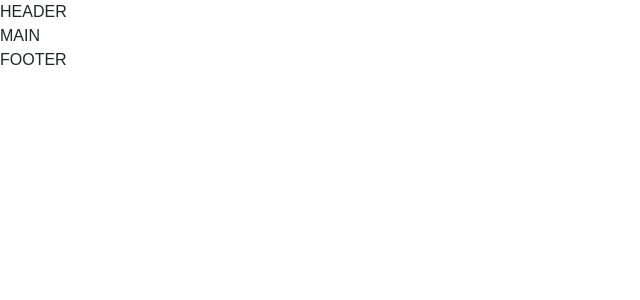
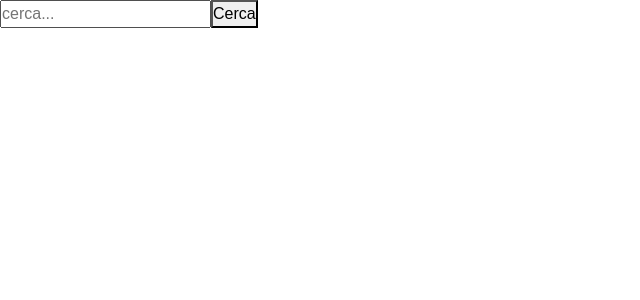
Before and after one commit to EmilDanielSamfirescu/vite-boolflix, a Vue app: page / in a window 1280 px wide. Shown: the top 300 px of the page, without its empty margins (0-640 px from the left). Built offline with nearby package versions, Linux system fonts and the light colour scheme.

Commit message:
milestone 1

```diff
--- a/index.html
+++ b/index.html
@@ -4,7 +4,7 @@
     <meta charset="UTF-8" />
     <link rel="icon" type="image/svg+xml" href="/vite.svg" />
     <meta name="viewport" content="width=device-width, initial-scale=1.0" />
-    <title>Vite + Vue</title>
+    <title>Bootflix</title>
   </head>
   <body>
     <div id="app"></div>
--- a/package.json
+++ b/package.json
@@ -10,6 +10,7 @@
   },
   "dependencies": {
     "@popperjs/core": "^2.11.8",
+    "axios": "^1.4.0",
     "bootstrap": "^5.3.0",
     "vue": "^3.3.4"
   },
--- a/src/App.vue
+++ b/src/App.vue
@@ -2,6 +2,7 @@
 import HeaderComponent from './components/HeaderComponent.vue';
 import MainComponent from './components/MainComponent.vue';
 import FooterComponent from './components/FooterComponent.vue';
+import axios from 'axios';
 
 export default {
     components: {
@@ -11,19 +12,60 @@ import FooterComponent from './components/FooterComponent.vue';
 },
 data (){
     return {
-
+        searchText: '',
+        movies: []
     }
 },
 methods: {
+    search() {
+        console.log(this.searchText)
 
+        axios.get('https://api.themoviedb.org/3/search/movie',{
+            params: {
+                api_key: '613268612b38b5bd860bdf0ba8565e74',
+                query: this.searchText
+            }
+        })
+        .then(response => {
+            console.log(response.data.results);
+            this.movies = response.data.results;
+        });
+    }
 }
 };
+
 </script>
 
 <template>
-<HeaderComponent />
+
+
+    <header>
+        <input
+            type="text"
+            placeholder="cerca..."
+            v-model="searchText">
+        <button @click="search()">
+            Cerca
+        </button>
+    </header>
+
+    <main>
+        <ul>
+            <li v-for="(movie, i) in movies" :key="i">
+                <ol>
+                    <li>{{ movie.title }}</li>
+                    <li>{{ movie.original_title }}</li>
+                    <li>{{ movie.original_language }}</li>
+                    <li>{{ movie.vote_average }}</li>
+                </ol>
+            </li>
+        </ul>
+    </main>
+
+
+    <!-- <HeaderComponent/>
     <MainComponent />
-<FooterComponent />
+    <FooterComponent /> -->
 </template>
 
 <style lang="scss">
--- a/src/components/HeaderComponent.vue
+++ b/src/components/HeaderComponent.vue
@@ -13,9 +13,7 @@ methods: {
 </script>
 
 <template>
-    <header>
-        HEADER
-    </header>
+
 </template>
 
 <style lang="scss" scoped>
```
Also changed, not shown: 1 other file (tests, documents, lock files or other folders). Lines whose indentation alone changed are shown as unchanged.
